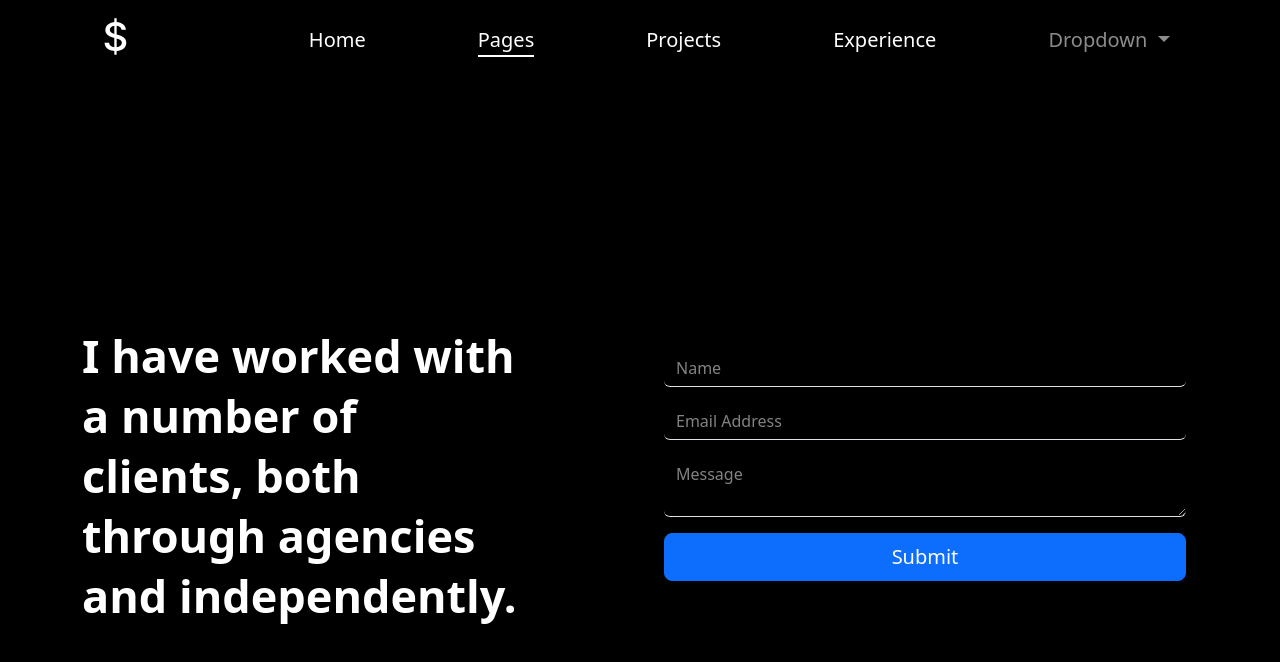
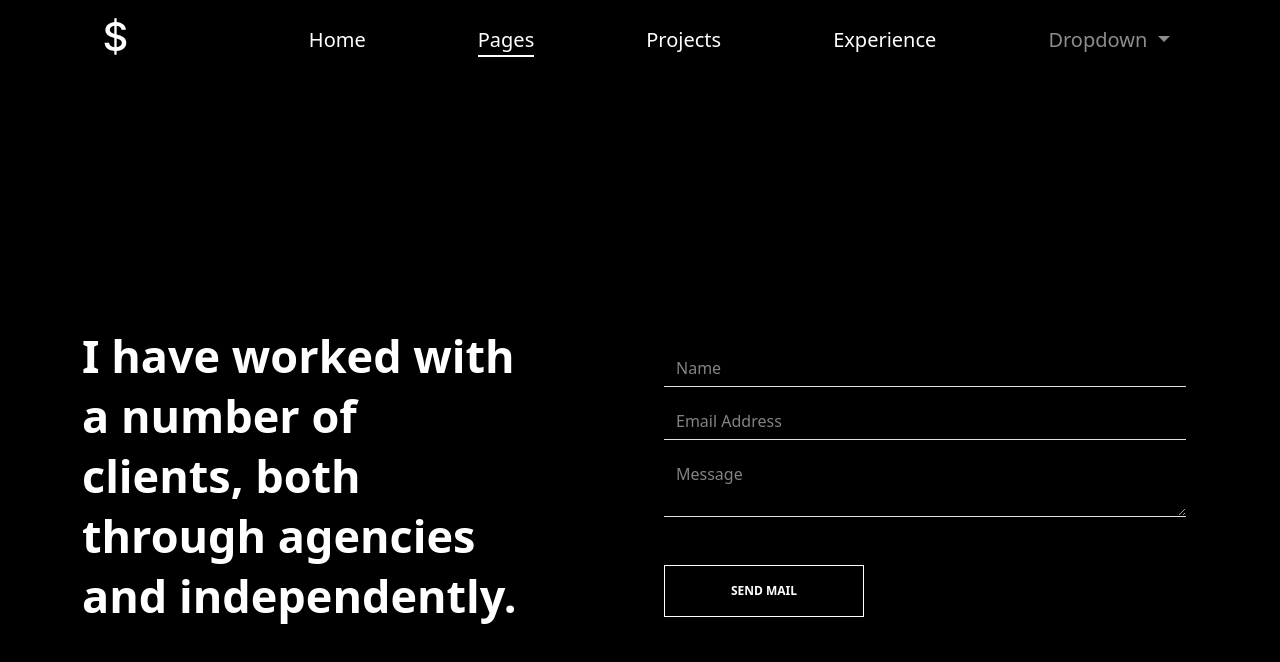
Before and after one commit to DracFiendMG/portfolio-angular, an Angular app: page / in a window 1280 px wide. Both pictures are taken after a click on the link "Pages". Shown: the top 662 px of the page. Built offline with nearby package versions, Linux system fonts and the light colour scheme.

Commit message:
completed email form template

```diff
--- a/src/app/pages/pages.component.css
+++ b/src/app/pages/pages.component.css
@@ -14,6 +14,8 @@
 
 .input-bg {
     background-color: #000;
+    border-radius: 0;
+    color: #fff;
 }
 
 ::placeholder {
@@ -31,3 +33,18 @@ input:focus, input.form-control:focus, textarea:focus {
     -moz-box-shadow: none;
     -webkit-box-shadow: none;
 }
+
+.btn-props {
+    background-color: #000;
+    border-color: #fff;
+    border-radius: 0;
+    max-width: 200px;
+    font-size: 12px;
+    font-weight: 700;
+}
+
+.btn-props:hover, .btn-props:active {
+    background-color: #fff;
+    color: #000;
+    border-color: #fff;
+}
--- a/src/app/pages/pages.component.html
+++ b/src/app/pages/pages.component.html
@@ -24,7 +24,7 @@
                 </div>
 
                 <!-- Message input -->
-                <div class="mb-3">
+                <div class="mb-5">
                     <textarea class="form-control border-0 border-bottom input-bg" id="message" type="text" placeholder="Message" data-sb-validations="required"></textarea>
                     <div class="invalid-feedback" data-sb-feedback="message:required">Message is required.</div>
                 </div>
@@ -41,7 +41,7 @@
 
                 <!-- Form submit button -->
                 <div class="d-grid">
-                    <button class="btn btn-primary btn-lg" type="submit">Submit</button>
+                    <button class="btn btn-primary btn-lg btn-props p-3" type="submit">SEND MAIL</button>
                 </div>
 
                 </form>
```
